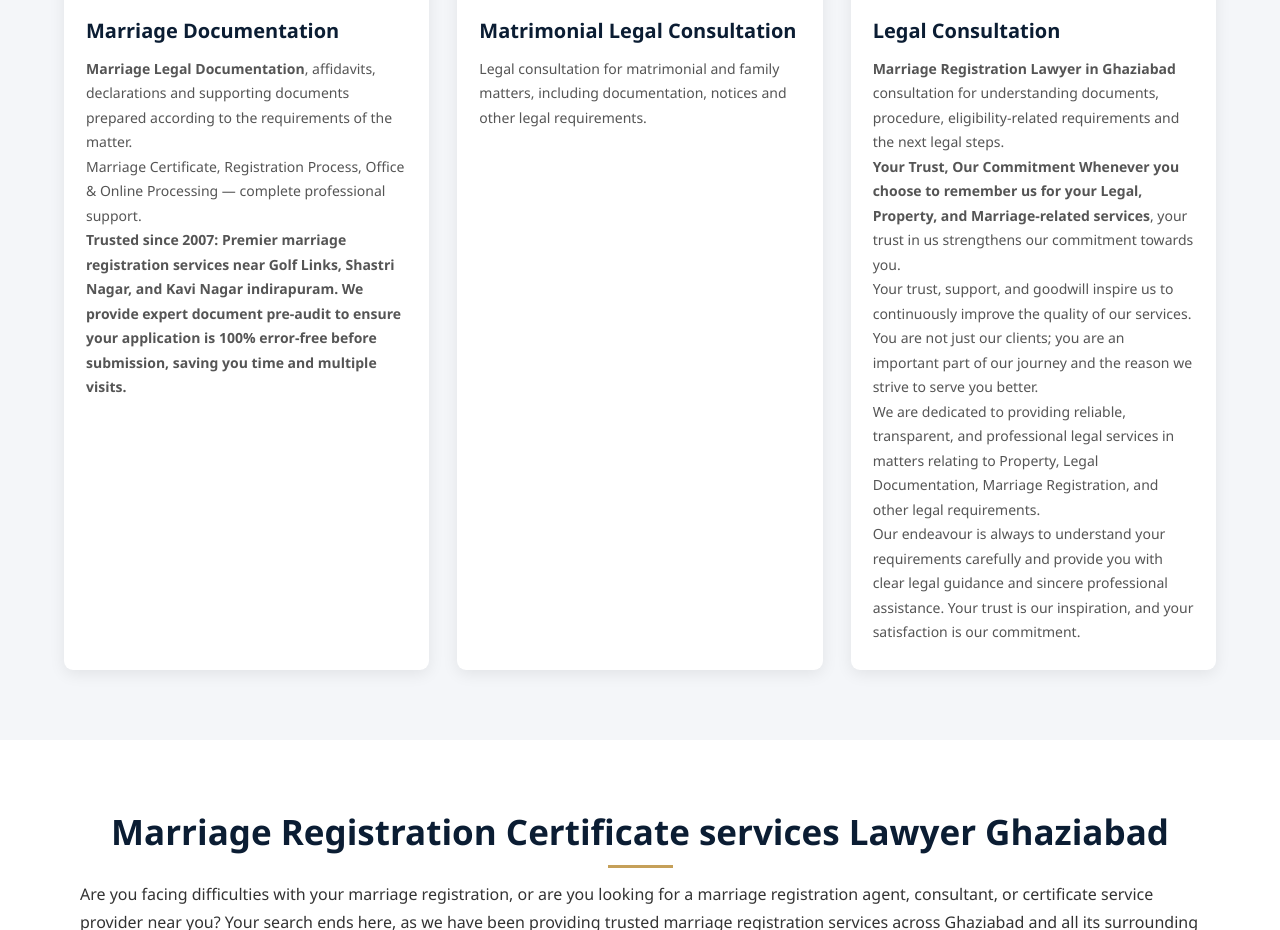
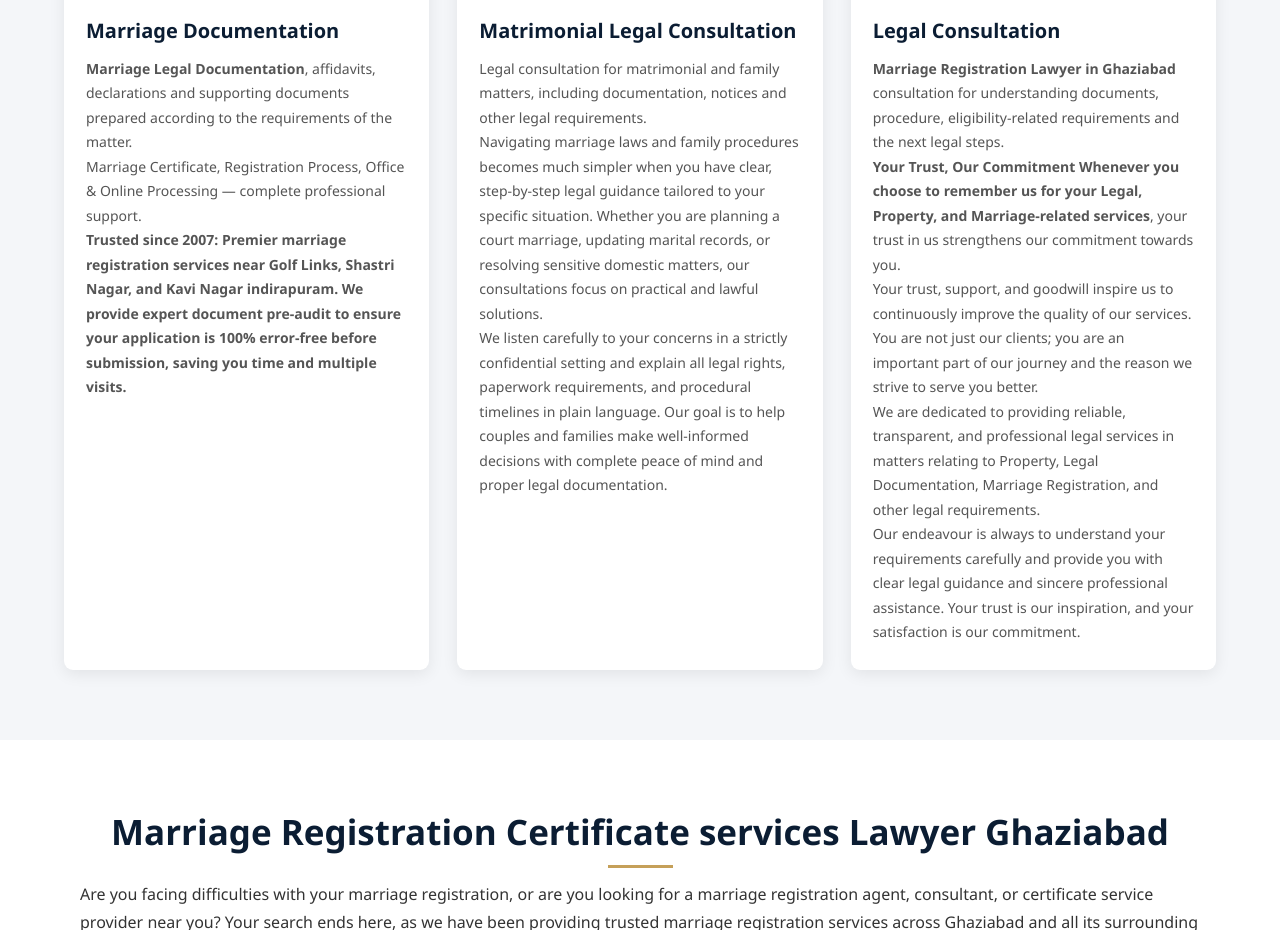
Before and after one commit to advlegaldrafting/marriage-registration-services, a plain HTML site: page index.html in a window 1280 px wide. Shown: the part 1860-2790 px from the top of the page. Drawn offline with Linux system fonts and the light colour scheme.

Commit message:
Update index.html

```diff
--- a/index.html
+++ b/index.html
@@ -218,6 +218,9 @@ nav li{margin:5px 9px}
       <div class="service-content">
         <h3>Matrimonial Legal Consultation</h3>
         <p>Legal consultation for matrimonial and family matters, including documentation, notices and other legal requirements.</p>
+        <p>Navigating marriage laws and family procedures becomes much simpler when you have clear, step-by-step legal guidance tailored to your specific situation. Whether you are planning a court marriage, updating marital records, or resolving sensitive domestic matters, our consultations focus on practical and lawful solutions.</p>
+        <p>We listen carefully to your concerns in a strictly confidential setting and explain all legal rights, paperwork requirements, and procedural timelines in plain language. Our goal is to help couples and families make well-informed decisions with complete peace of mind and proper legal documentation.</p>
+
       </div>
     </article>
 
```
